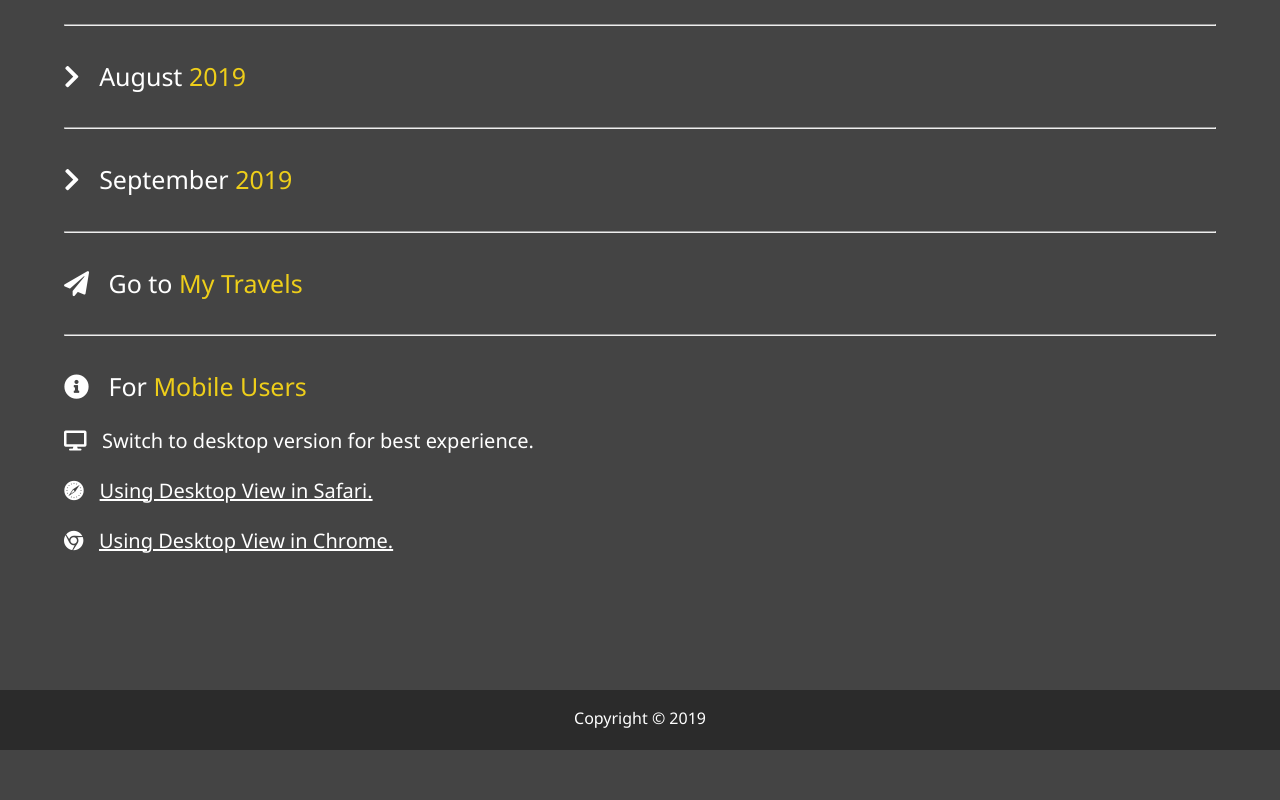
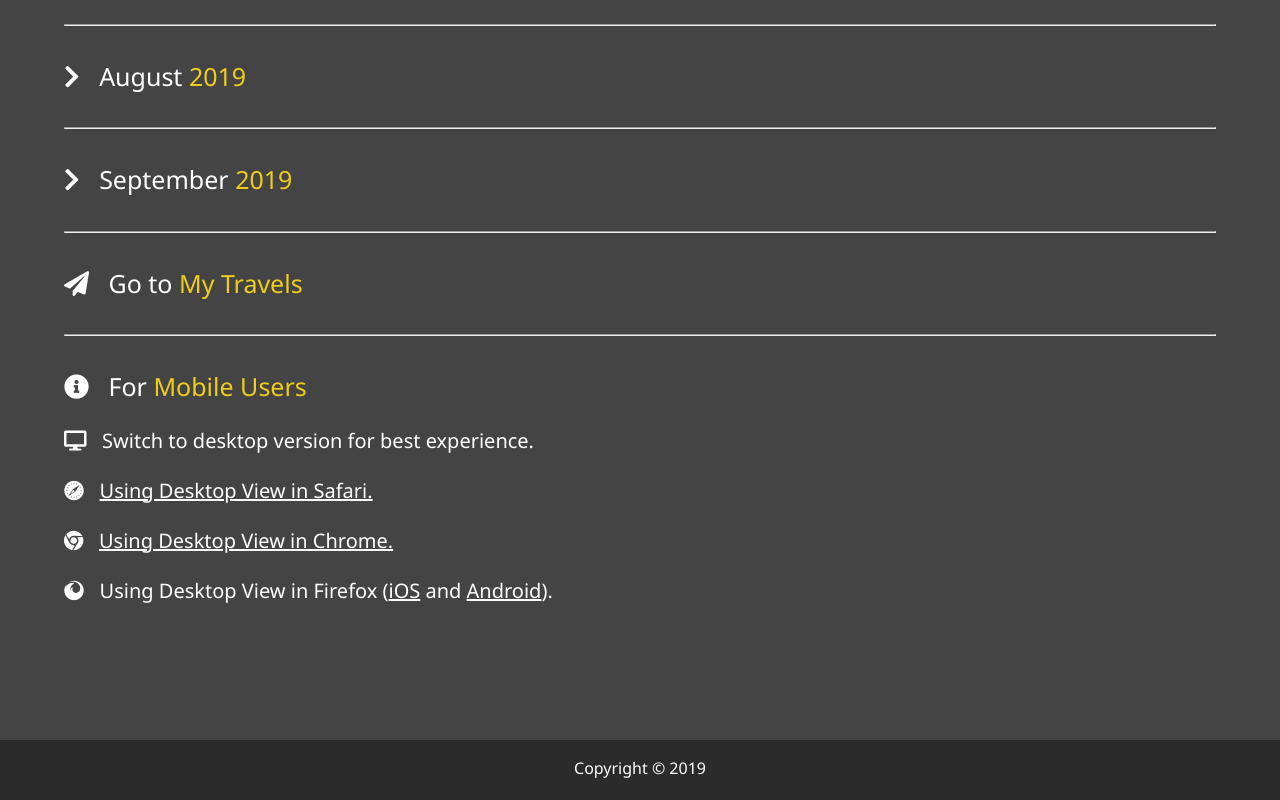
Before and after one commit to jingpiano/jeannieychen, a website with bundled scripts: page dist/main-gallery.html in a window 1280 px wide. Shown: the part 1173-1973 px from the top of the page. Before the commit the page ends 1923 px from the top, so only its background shows below. Built offline with nearby package versions, Linux system fonts and the light colour scheme.

Commit message:
added alt and title to links on July 2019 page, added Mozilla Firefox Desktop View instructions to Main Gallery page links

```diff
--- a/dist/main-gallery.html
+++ b/dist/main-gallery.html
@@ -190,10 +190,29 @@
             ></u
           >
         </p>
+        <p style="font-size: 20px">
+          <i class="fab fa-firefox"></i> &nbsp; Using Desktop View in Firefox
+          (<u
+            ><a
+              href="https://support.mozilla.org/en-US/kb/viewing-desktop-sites-firefox-ios"
+              alt="Desktop View in Firefox for iOS"
+              title="Desktop View in Firefox for iOS"
+              >iOS</a
+            ></u
+          >
+          and
+          <u
+            ><a
+              href="https://support.mozilla.org/en-US/kb/how-do-i-change-desktop-view-firefox-android"
+              alt="Desktop View in Firefox for Android"
+              title="Desktop View in Firefox for Android"
+              >Android</a
+            ></u
+          >).
+        </p>
         <p class="responsive-switch" style="font-size:20px">
           &nbsp; &nbsp; &nbsp; &nbsp;<a
             href="#"
-            style="text-decoration:underline"
             class="rs-link"
             data-link-desktop="View Desktop Version"
             data-link-responsive="View Mobile Version"
```
Also changed, not shown: dist/july-2019.html (+4 -4 lines).
